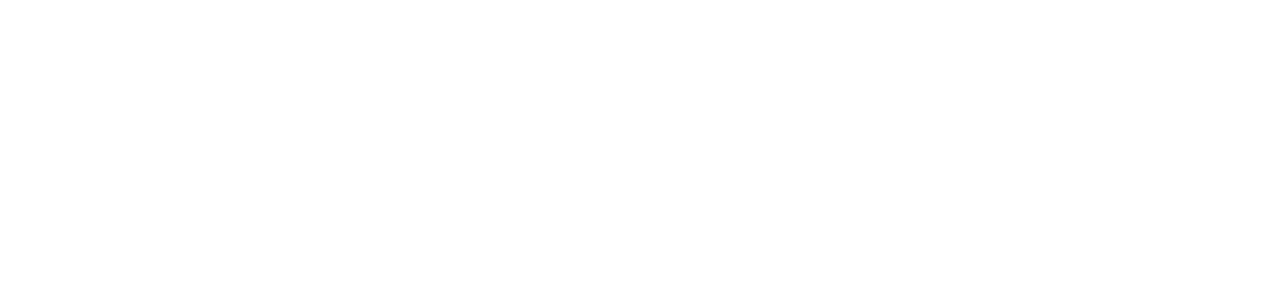
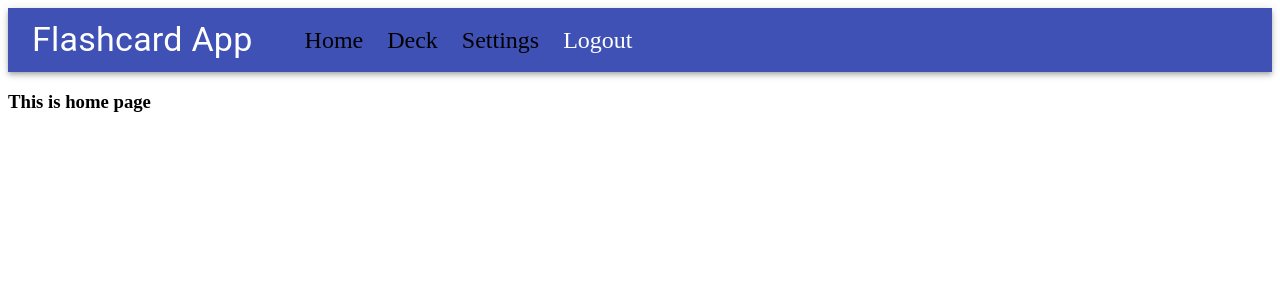
Before and after one commit to crashingstar/flashcard-app, a React (Create React App) app: page /home in a window 1280 px wide. Before the commit this address had no page. Shown: the top 300 px of the page. Built offline with nearby package versions, Linux system fonts and the light colour scheme.

Commit message:
add homepage and navbar

```diff
--- a/src/App.tsx
+++ b/src/App.tsx
@@ -1,8 +1,11 @@
 
 import * as React from 'react';
 import { BrowserRouter, Routes, Route } from 'react-router-dom';
+import Deck from './component/DeckComponent';
+import Home from './component/HomeComponent';
 import Login from './pages/LoginComponent';
 import Register from './pages/RegisterComponent';
+
 
 function App() {
   return (
@@ -10,6 +13,8 @@
       <Routes>
         <Route path="/" element={<Login/>} />
         <Route path="register" element={<Register/>} />
+        <Route path="home" element={<Home/>} />
+        <Route path="deck" element={<Deck/>} />
       </Routes>
     </BrowserRouter>);
 }
--- a/src/component/DeckComponent.tsx
+++ b/src/component/DeckComponent.tsx
@@ -1,5 +1,5 @@
 import * as React from "react";
-export default class LoginComponent extends React.Component <{}> {
+export default class Deck extends React.Component <{}> {
   render() {
     return (
       <div>
--- a/src/component/HomeComponent.tsx
+++ b/src/component/HomeComponent.tsx
@@ -1,8 +1,10 @@
 import * as React from "react";
-export default class LoginComponent extends React.Component <{}> {
+import NavBar from "./NavBarComponent";
+export default class Home extends React.Component <{}> {
   render() {
     return (
       <div>
+        <NavBar></NavBar>
         <h3>This is home page</h3>
       </div>
     );
--- /dev/null
+++ b/src/component/NavBarComponent.tsx
@@ -0,0 +1,46 @@
+import React, { Component } from 'react';
+import AppBar from '@material-ui/core/AppBar';
+import { Typography, IconButton, Toolbar } from '@material-ui/core';
+import { Link } from 'react-router-dom';
+import { createStyles, makeStyles, Theme } from '@material-ui/core/styles';
+
+const useStyles = makeStyles((theme: Theme) =>
+({
+  Icon: {
+    marginRight: theme.spacing(5)
+  },
+  Black: {
+    color: '#000'
+  },
+})
+);
+const NavBar = () => {
+  const classes = useStyles();
+  return (
+    <div>
+      <AppBar color="primary" position="static">
+        <Toolbar >
+          <Typography variant="h4" color="inherit" className={classes.Icon}>
+            Flashcard App
+          </Typography>
+          <div>
+            <IconButton color="inherit" className={classes.Black} component={Link} to="/home">
+              Home
+            </IconButton>
+            <IconButton color="inherit" className={classes.Black} component={Link} to="/deck">
+              Deck
+            </IconButton>
+            <IconButton color="inherit" className={classes.Black}component={Link} to="/">
+              Settings
+            </IconButton>
+            <IconButton color="inherit" component={Link} to="/">
+              Logout
+            </IconButton>
+          </div>
+        </Toolbar>
+      </AppBar>
+    </div>
+  );
+}
+
+export default NavBar;
--- a/src/pages/LoginComponent.tsx
+++ b/src/pages/LoginComponent.tsx
@@ -7,6 +7,7 @@
 import CardActions from '@material-ui/core/CardActions';
 import CardHeader from '@material-ui/core/CardHeader';
 import Button from '@material-ui/core/Button';
+import { Link } from 'react-router-dom';
 
 const useStyles = makeStyles((theme: Theme) =>
   createStyles({
@@ -190,6 +191,7 @@
           </Button>
         </CardActions>
       </Card>
+      <Link to='/register'>Register</Link>
     </form>
     </div>
   );
```
